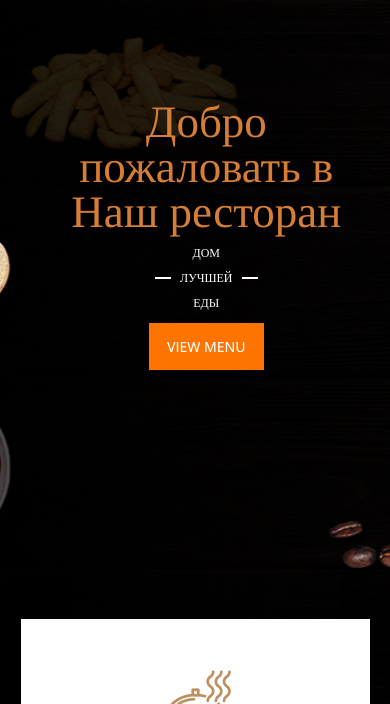
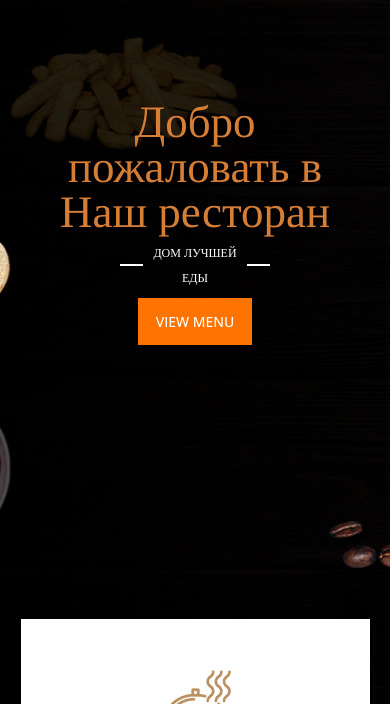
Before and after one commit to Nebelof/restourant, a plain HTML site: page index.html in a window 390 px wide. Shown: the part 140-844 px from the top of the page. Drawn offline with nearby package versions, Linux system fonts and the light colour scheme; a web font is replaced by a local one.

Commit message:
Update style.css

```diff
--- a/css/style.css
+++ b/css/style.css
@@ -984,6 +984,6 @@ button {
   }
 
   .header-title {
-    margin-top: 45%;
+    margin: 45% -35px 0 -35px;
   }
 }
```
